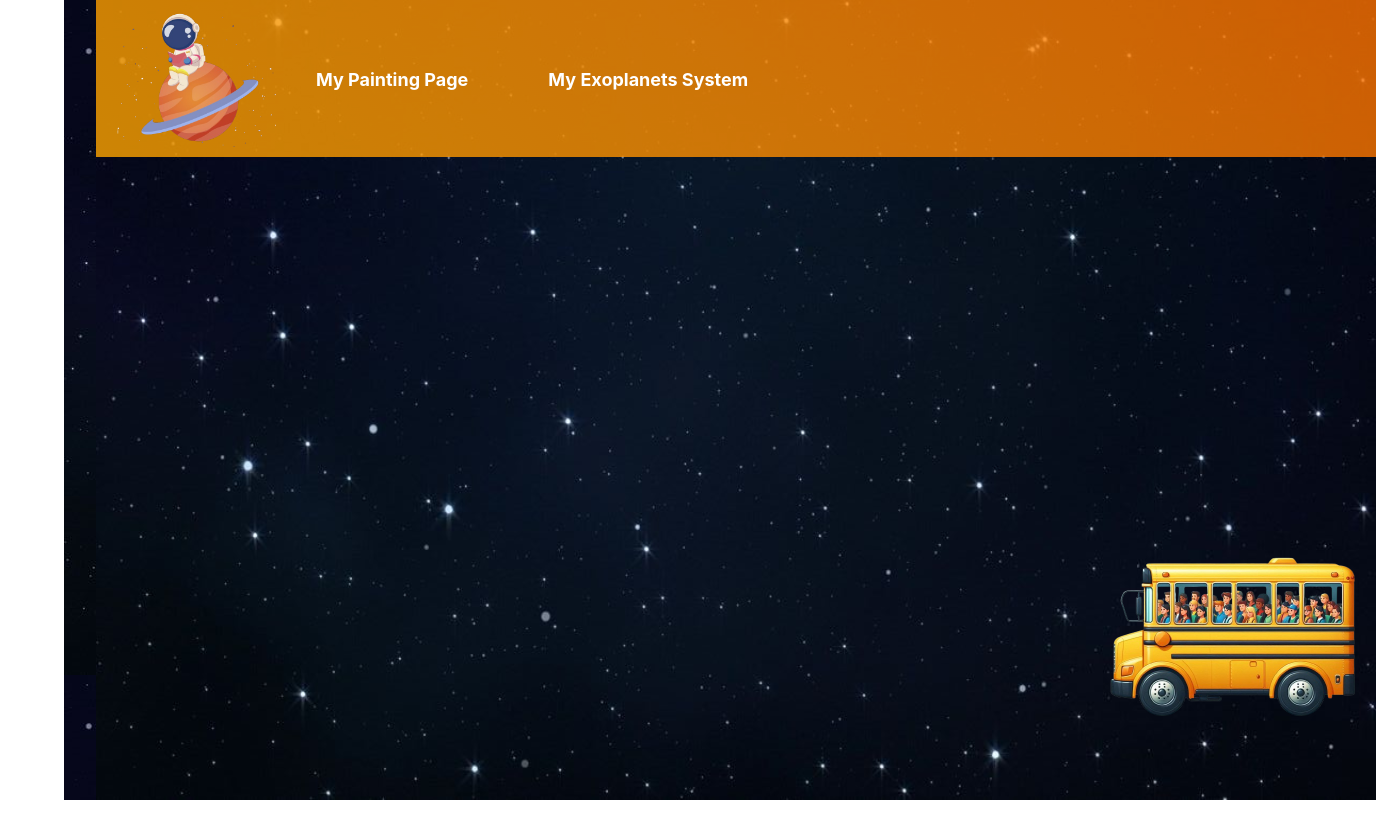
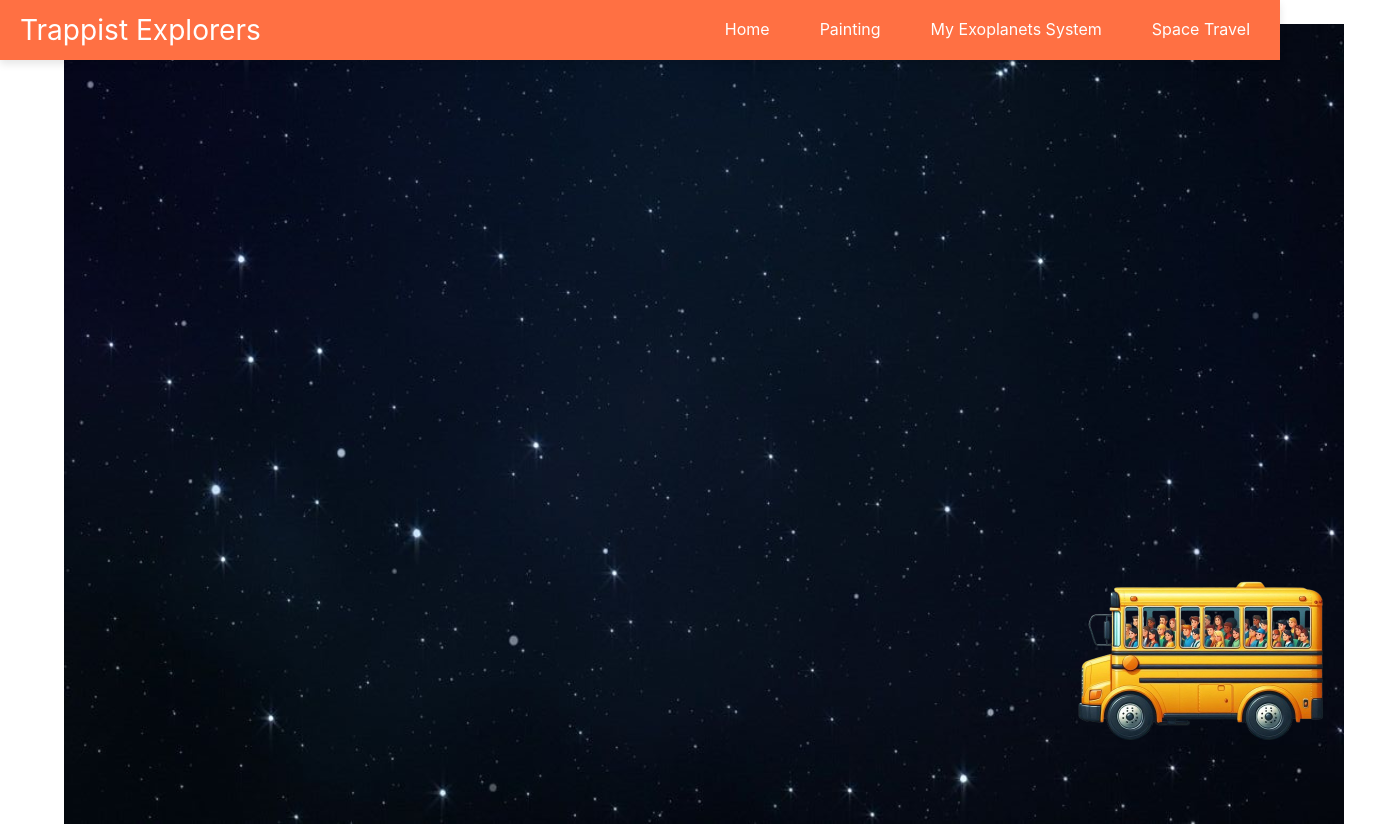
Before and after one commit to bimnett/explore-trappist-1, a Vue app in the folder vue-project/: page / in a window 1280 px wide. Shown: the whole page, 1376 px wide, since content can reach past the window. Before the commit the page ends 800 px from the top, so only its background shows below. Built offline with nearby package versions, Linux system fonts and the light colour scheme.

Commit message:
add header

```diff
--- a/vue-project/src/views/HomeView.vue
+++ b/vue-project/src/views/HomeView.vue
@@ -1,12 +1,8 @@
 <template>
-  <div id="app"> <!-- Use a div instead of body to maintain a single root element -->
-    <nav class="navbar">
-      <img src="@/assets/images/logo.png" alt="Logo Image" class="logo-img" />
-      <ul class="nav-links">
-        <li><router-link to="/painting">My Painting Page</router-link></li>
-        <li><router-link to="/MyExoplanetsSystem">My Exoplanets System</router-link></li>
-      </ul>
-    </nav>
+  <div >
+  <WebHeader />
+  id="app"> <!-- Use a div instead of body to maintain a single root element -->
+
     <!-- Background Section -->
     <div class="background">
       <div class="bus" @click="moveBus" :style="{ transform: busTransform }">
@@ -17,10 +13,15 @@
 </template>
 
 <script>
+import WebHeader from '@/components/Header.vue';
+
 import { ref, onMounted } from 'vue';
 import { useRouter } from 'vue-router';
 
 export default {
+  components: {
+    WebHeader
+  },
   name: "HomeView",
   setup() {
     const router = useRouter();
--- a/vue-project/src/views/paintingPage.vue
+++ b/vue-project/src/views/paintingPage.vue
@@ -1,6 +1,8 @@
 <template>
 
-    <div class="titlePlanets-container">
+    <div>
+    <WebHeader />
+     class="titlePlanets-container">
      <button id="homePage" @click="homePage">Go to My Main Page</button>
        <div id="system_name"> Trappist-1 System</div>
     </div>
@@ -24,7 +26,12 @@
     </div>
   </template>
 <script>
+import WebHeader from '@/components/Header.vue';
+
 export default {
+    components: {
+    WebHeader
+  },
    data() {
      return {
         message:"",
```
